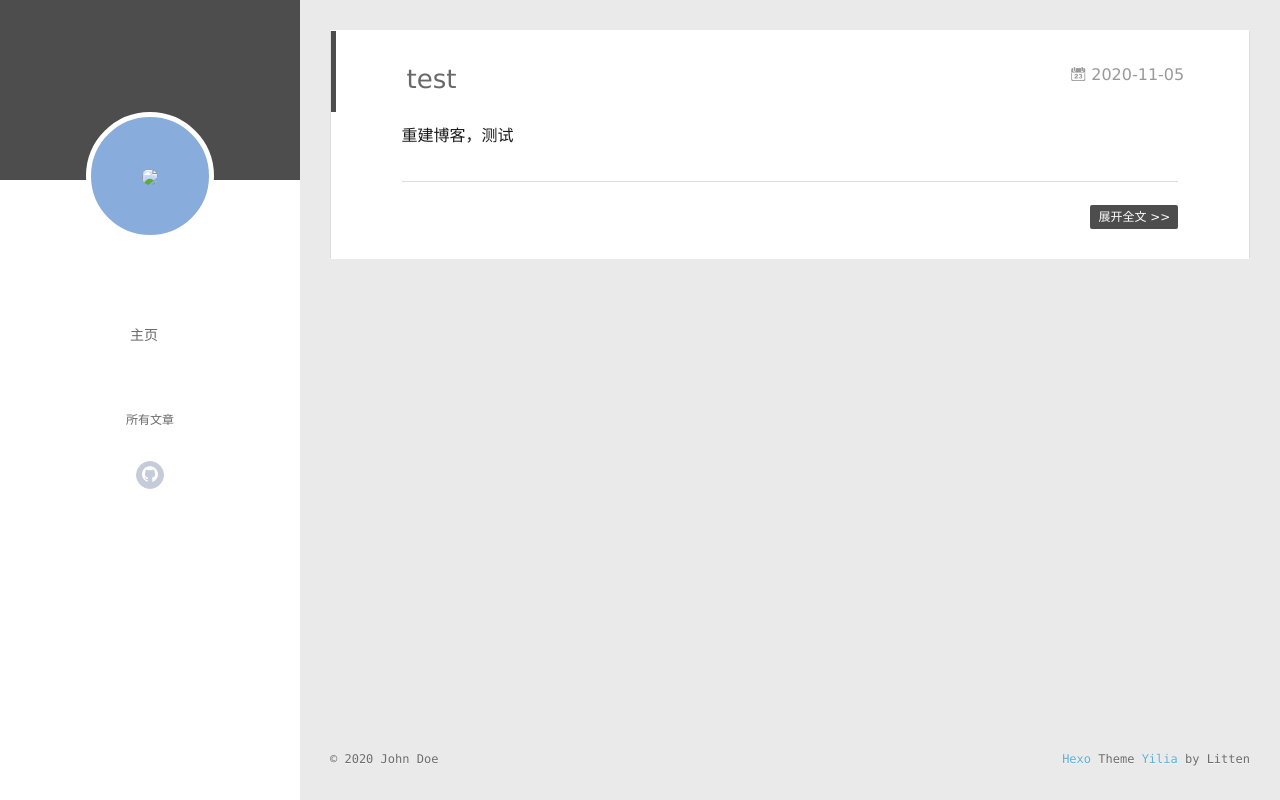
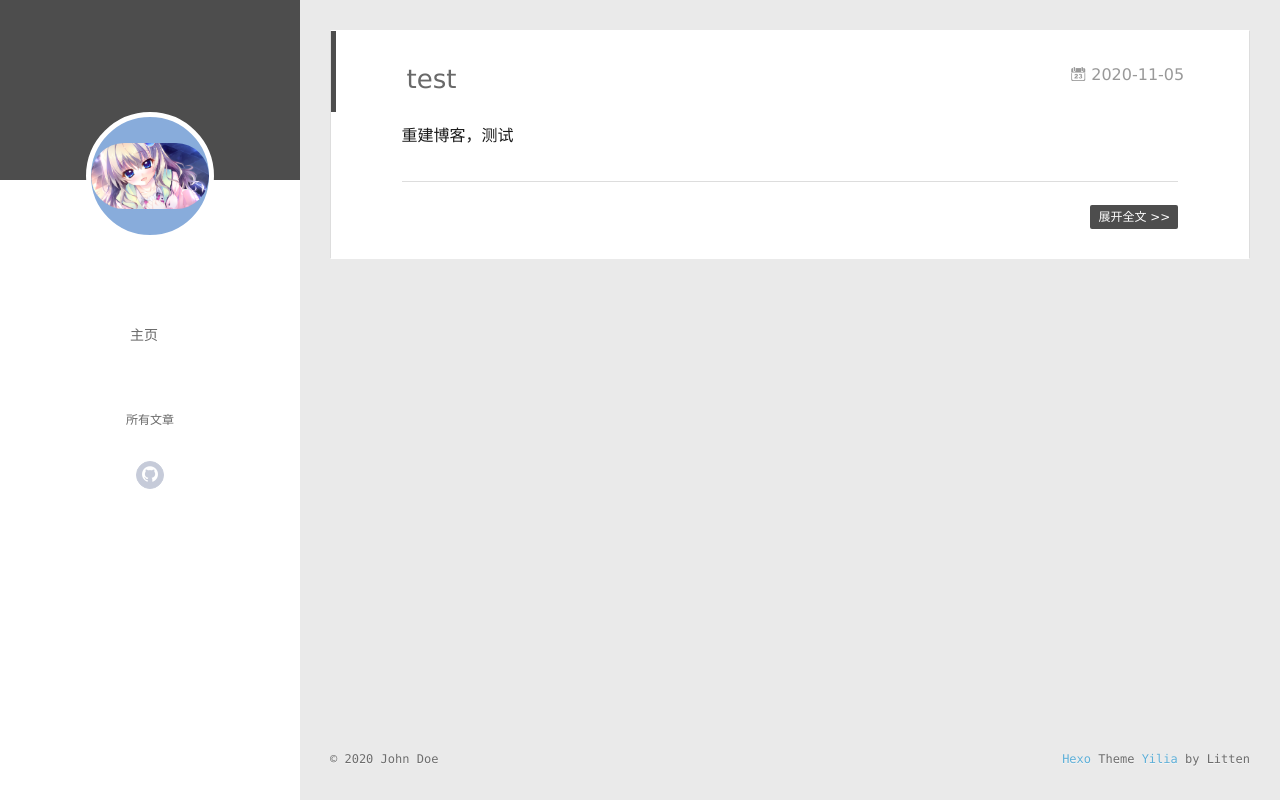
Before and after one commit to lztlzt-1/lztlzt-1.github.io, a plain HTML site: page index.html in a window 1280 px wide. Drawn offline with Linux system fonts and the light colour scheme.

Commit message:
Site updated: 2020-11-05 11:26:58

```diff
--- a/index.html
+++ b/index.html
@@ -43,7 +43,7 @@
 <div class="intrude-less">
 	<header id="header" class="inner">
 		<a href="/" class="profilepic">
-			<img src="E:\cnm\themes\yilia\img\1.png" class="js-avatar">
+			<img src="/img/1.jpg" class="js-avatar">
 		</a>
 		<hgroup>
 		  <h1 class="header-author"><a href="/"></a></h1>
@@ -85,7 +85,7 @@
 	<div class="intrude-less">
 		<header id="header" class="inner">
 			<div class="profilepic">
-				<img src="E:\cnm\themes\yilia\img\1.png" class="js-avatar">
+				<img src="/img/1.jpg" class="js-avatar">
 			</div>
 			<hgroup>
 			  <h1 class="header-author js-header-author"></h1>
```
Also changed, not shown: 2020/11/05/test/index.html (+2 -2 lines), archives/2020/11/index.html (+2 -2 lines), archives/2020/index.html (+2 -2 lines), archives/index.html (+2 -2 lines), img/1.jpg (added).
